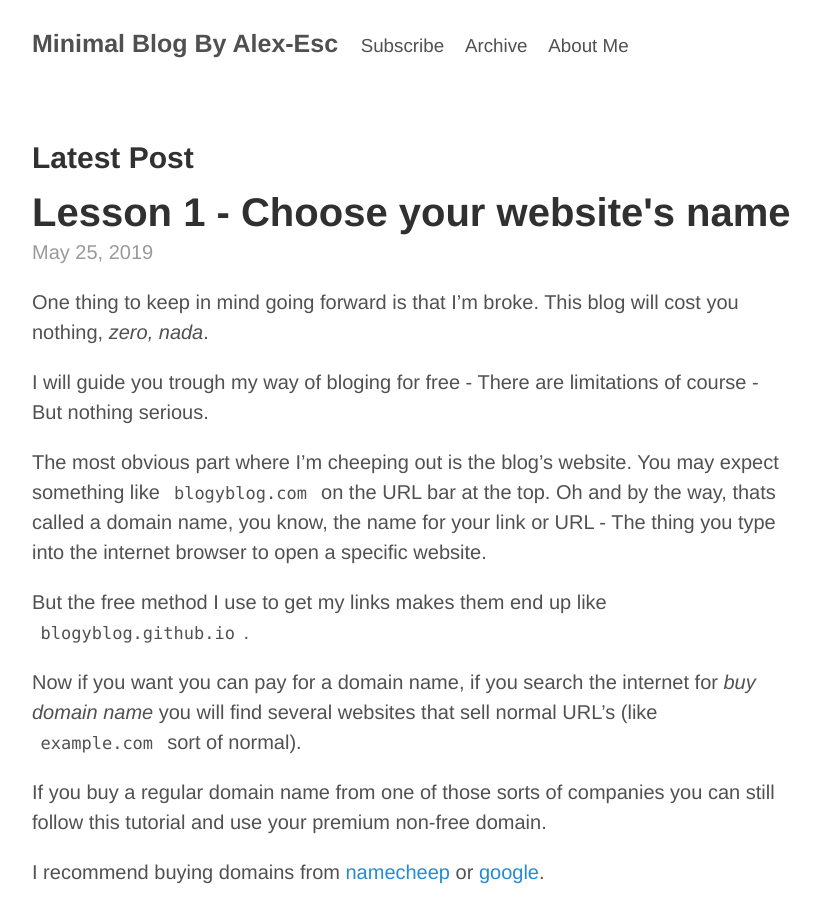
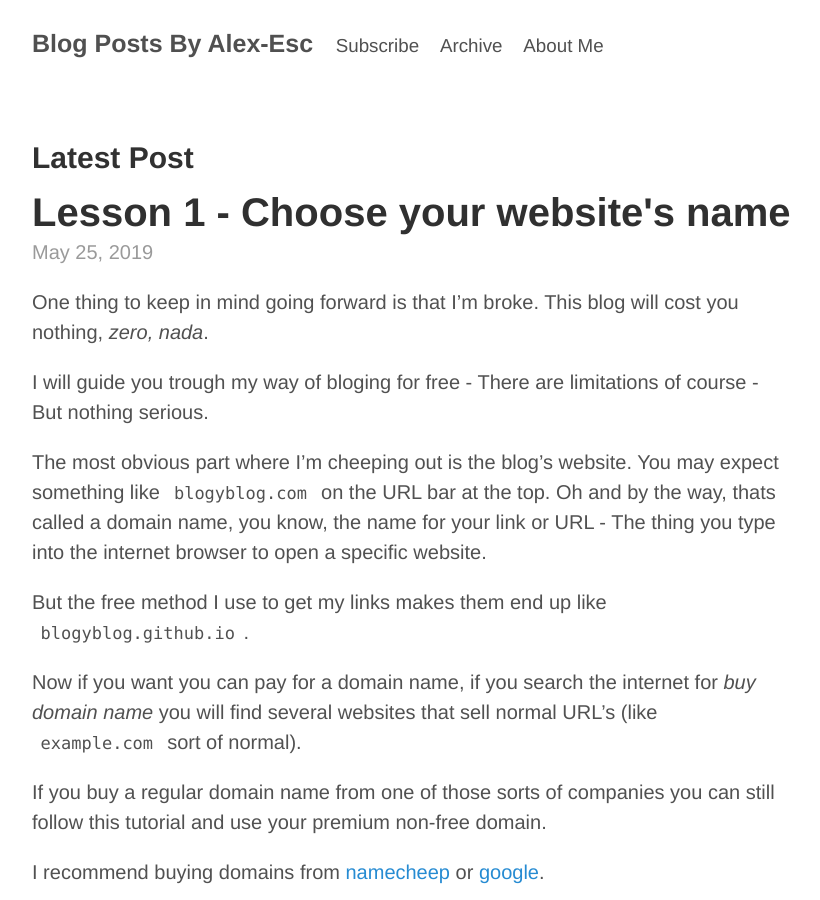
Before and after one commit to alex-esc/notes, a Jekyll site: the page built from index.md, in a window 1280 px wide and 900 px high. Shown: the whole window, without its empty margins (228-1048 px from the left). Built offline with Jekyll 4.4.1, drawn with Linux system fonts in a browser that asks for light colours.

Commit message:
Update _config.yml

```diff
--- a/_config.yml
+++ b/_config.yml
@@ -1,7 +1,7 @@
 ###########
 # site.title, site.url, site.author.name
 
-title:   'Minimal Blog By Alex-Esc'
+title:   'Blog Posts By Alex-Esc'
 author:
   name:  'Blog Posts'
 description:  My personal blog
@@ -9,8 +9,8 @@ description:  My personal blog
 ## note:
 #  use site.path in your templates to make it work for both protocols e.g. http and https
 #  use site.url only inside the web feed template (e.g. requires full url incl. protocol)
-path: /post-clone
-url:  'https://alex-esc.github.io/post-clone/'
+path: /posts
+url:  'https://alex-esc.github.io/posts/'
 
 
 ########
```
